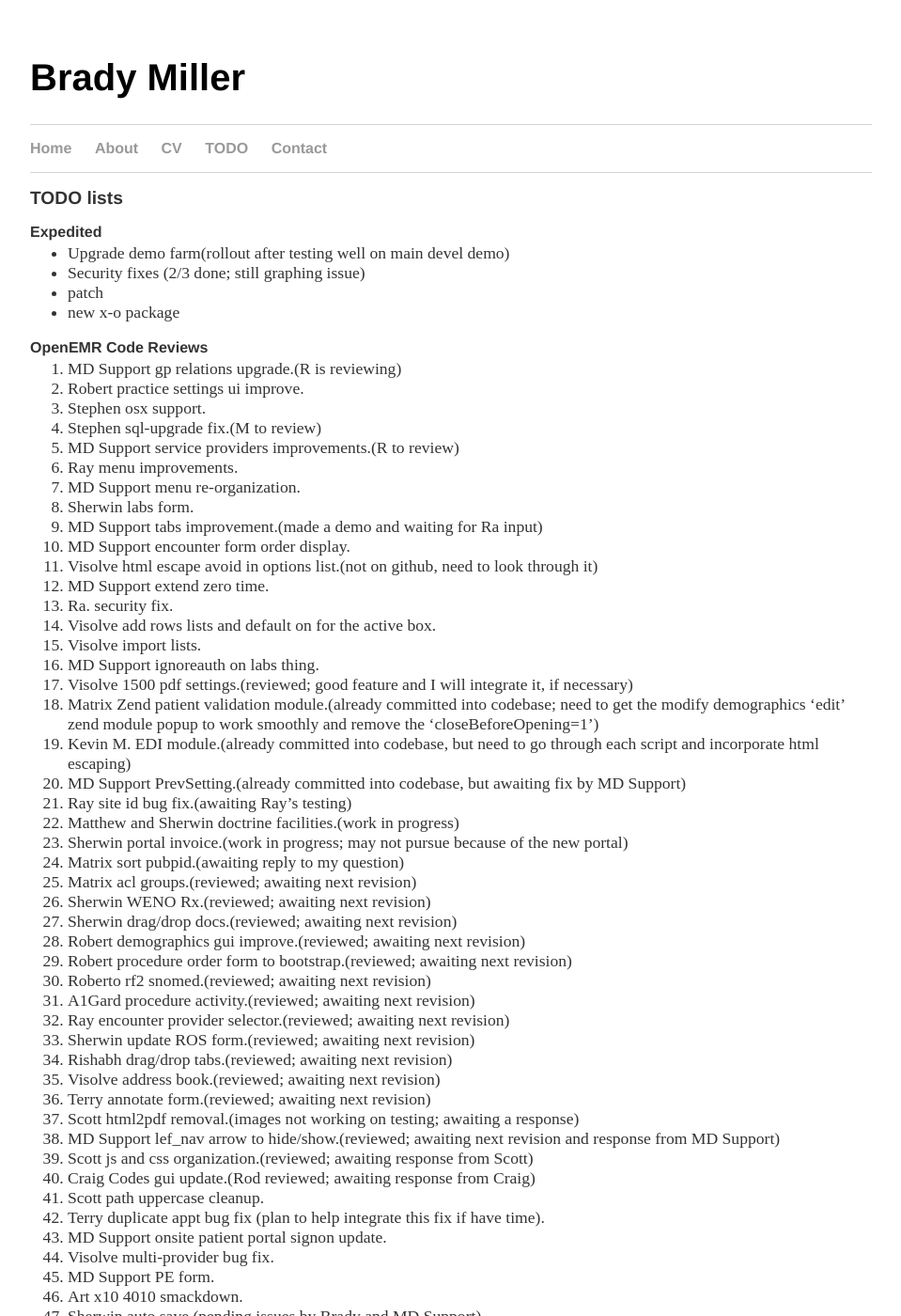
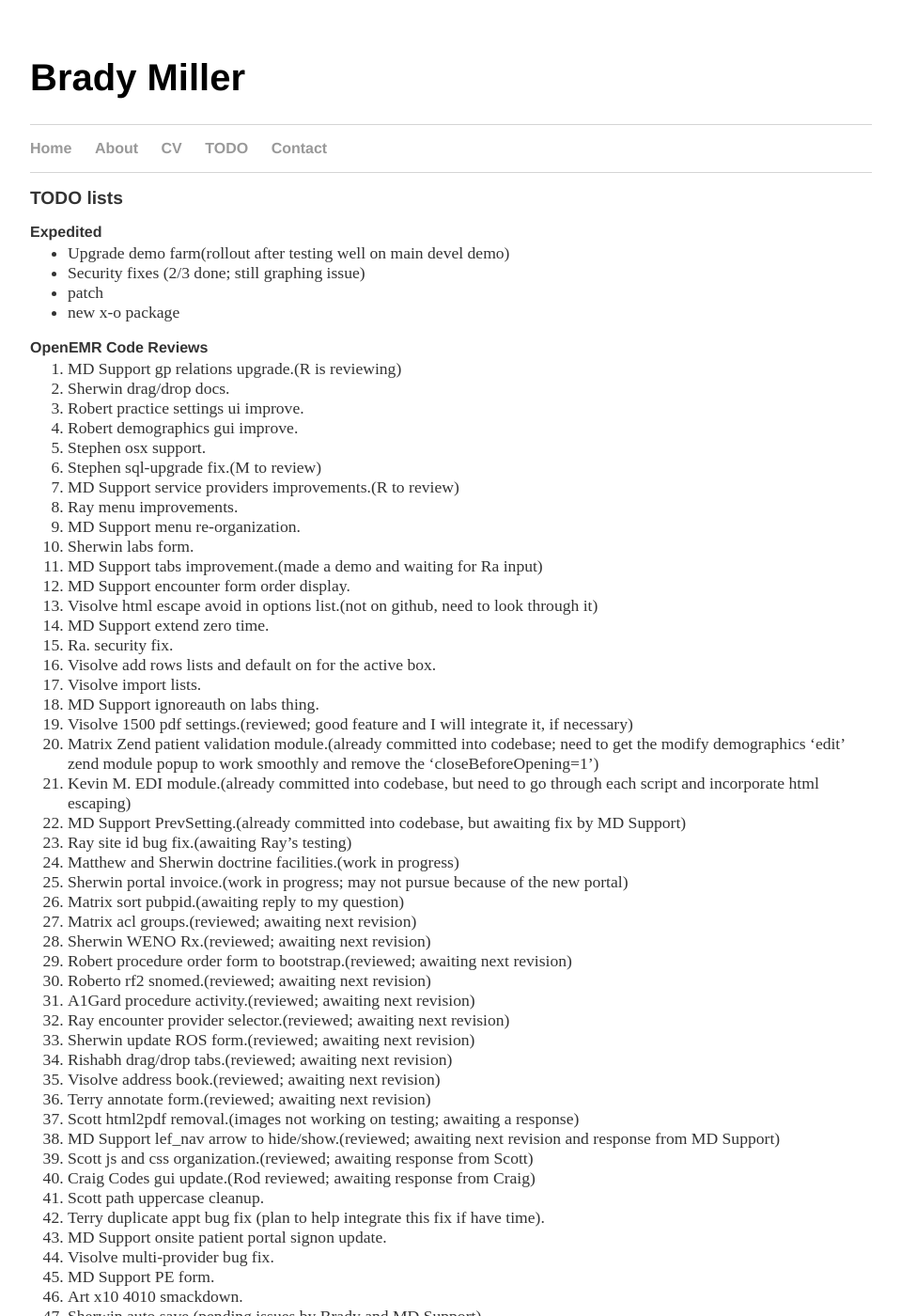
Before and after one commit to bradymiller/bradymiller.github.io, a Jekyll site: the page built from todo/index.md, in a window 1280 px wide and 1400 px high. Shown: the whole window at 94% size, without its empty margins (160-1119 px from the left). Built offline with Jekyll 4.4.1, drawn with Linux system fonts in a browser that asks for light colours; our own code applies the rules of GitHub Pages for plain Markdown files.

Commit message:
Update index.md

```diff
--- a/todo/index.md
+++ b/todo/index.md
@@ -36,8 +38,6 @@
 1. Matrix sort pubpid.(awaiting reply to my question)
 1. Matrix acl groups.(reviewed; awaiting next revision)
 1. Sherwin WENO Rx.(reviewed; awaiting next revision)
-1. Sherwin drag/drop docs.(reviewed; awaiting next revision)
-1. Robert demographics gui improve.(reviewed; awaiting next revision)
 1. Robert procedure order form to bootstrap.(reviewed; awaiting next revision)
 1. Roberto rf2 snomed.(reviewed; awaiting next revision)
 1. A1Gard procedure activity.(reviewed; awaiting next revision)
```
Also changed, not shown: other parts of todo/index.md (+2 -0 lines).
